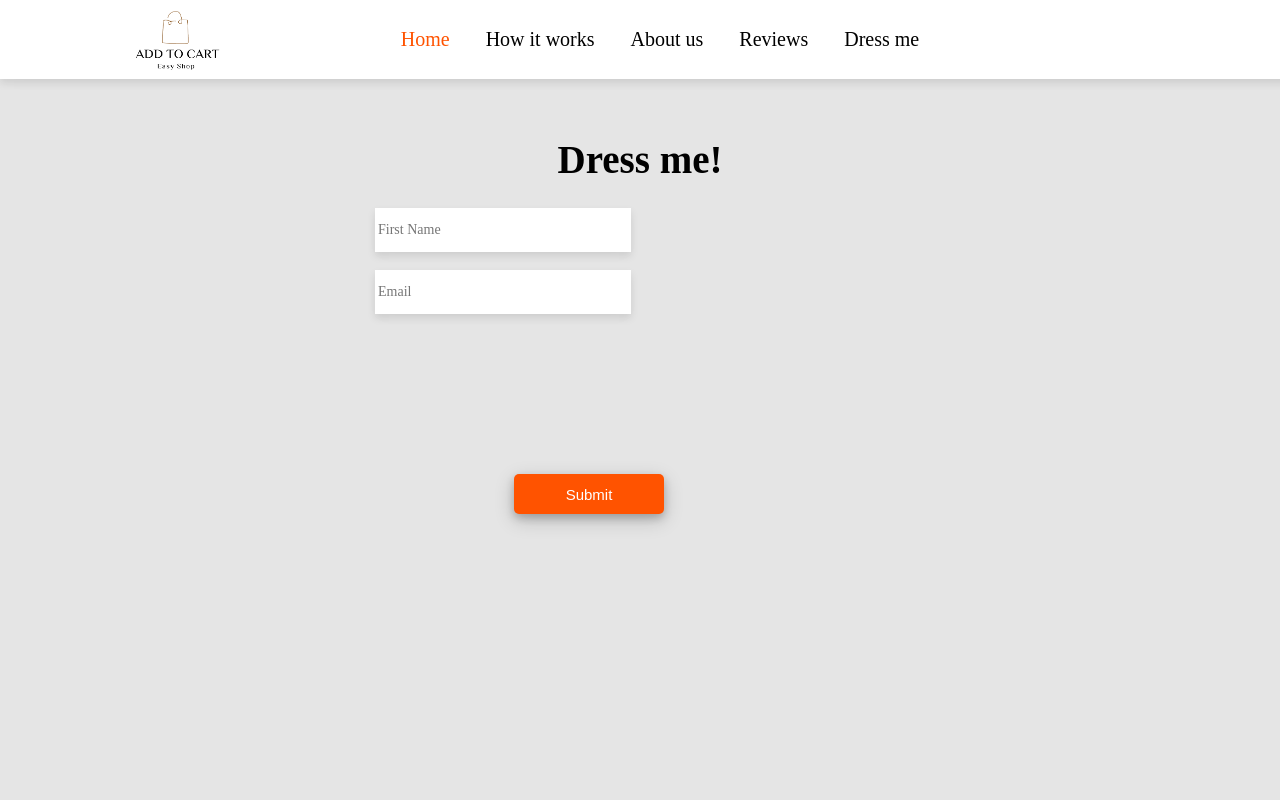
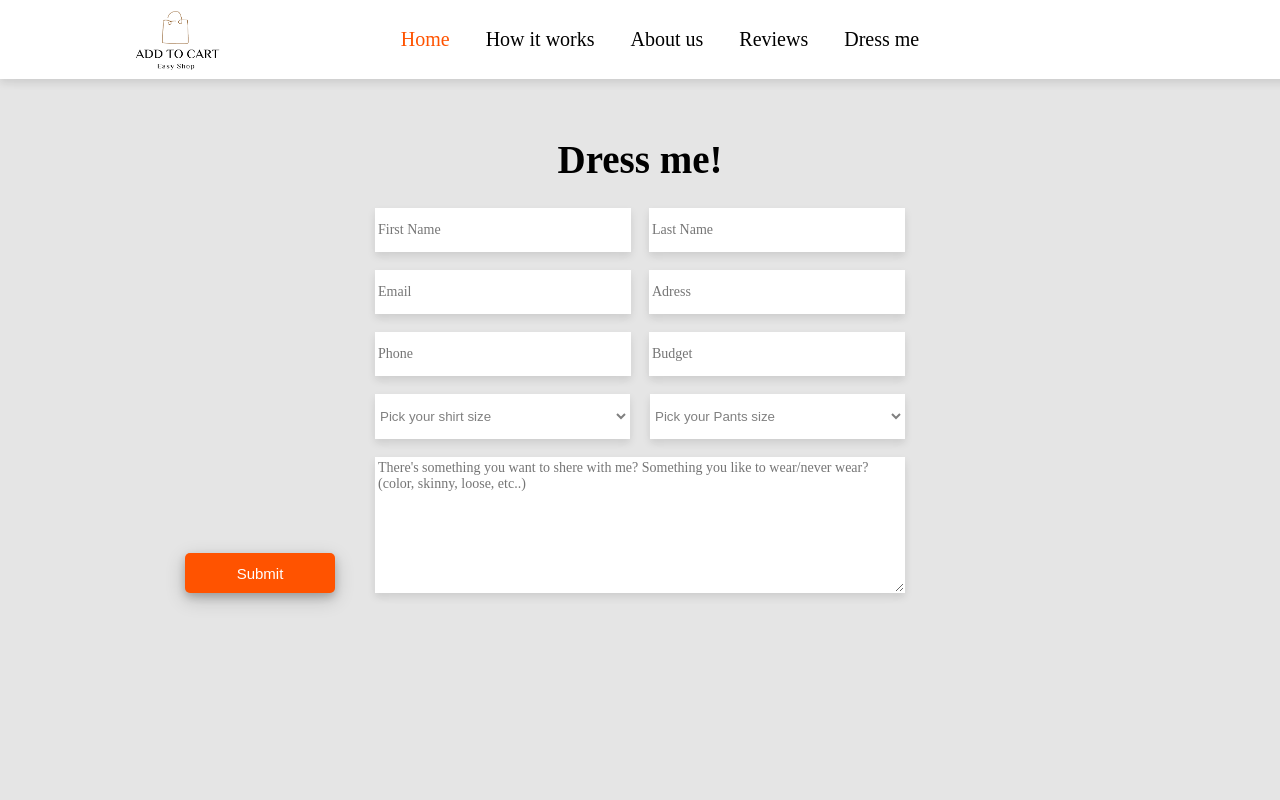
Before and after one commit to hilashay/shopping-app, a React (Create React App) app: page /form-section in a window 1280 px wide. Shown: the top 800 px of the page. Built offline with nearby package versions, Linux system fonts and the light colour scheme.

Commit message:
personal deatails component complited

```diff
--- a/src/modules/DressMe/DressMe.tsx
+++ b/src/modules/DressMe/DressMe.tsx
@@ -1,10 +1,10 @@
+import { Form, Formik } from "formik";
 import styled from "styled-components";
-import { SectionContainer, Button } from "../../components/General.styled";
-import { Field, Formik, useFormik, Form } from "formik";
-import { validate } from "./validate";
-import PersonalDetails from "./PersonalDeatails";
+import { Button, SectionContainer } from "../../components/General.styled";
+import PersonalDetails from "./PersonalDeatails/PersonalDeatails";
 import Sizes from "./Sizes";
 import TextArea from "./TextArea";
+import { validate } from "./validate";
 
 const DressMe = () => {
   return (
@@ -32,8 +32,8 @@ const DressMe = () => {
           return (
             <StyledForm>
               <PersonalDetails />
-              {/* <Sizes />
-            <TextArea /> */}
+              <Sizes />
+              <TextArea />
               <FormButton type="submit">Submit</FormButton>
             </StyledForm>
           );
@@ -47,7 +47,6 @@ export default DressMe;
 
 const Container = styled(SectionContainer)`
   display: flex;
-  position: relative;
   padding-top: 100px;
   min-height: 100vh;
   background: #e5e5e5;
@@ -68,6 +67,7 @@ const StyledForm = styled(Form)`
   width: 100%;
   flex-direction: column;
   align-items: center;
+  position: relative;
 `;
 
 const FormButton = styled(Button)`
@@ -76,6 +76,6 @@ const FormButton = styled(Button)`
   width: 150px;
   font-size: 15px;
   position: absolute;
-  bottom: 386px;
-  right: 616px;
+  bottom: 0;
+  left: 0;
 `;
--- a/src/modules/DressMe/PersonalDeatails.tsx
+++ /dev/null
@@ -1,84 +0,0 @@
-import { Field, Formik, useField, useFormik, FormikProps } from "formik";
-import styled from "styled-components";
-import { useEffect } from "react";
-
-const PersonalDetails = ({ ...props }) => {
-  const [field, meta] = useField("email");
-  const [firsNameField, firsNameMeta] = useField("firstName");
-
-  //   useEffect(() => {
-  //     if (field.value.includes("@")) {
-  //       helpers.setValue("asdasdada");
-  //       helpers.setError("asdasdada");
-  //     }
-  //   }, [field.value]);
-
-  return (
-    <Container>
-      <SecondaryContainer>
-        <FieldContainer>
-          <PersonalField placeholder="First Name" name="firstName" />
-          {firsNameMeta.error ? <Invalid>{firsNameMeta.error}</Invalid> : null}
-        </FieldContainer>
-        {/* <FieldContainer>
-            <PersonalField placeholder="Last Name" name="lastName" />
-            {meta.error ? <Invalid>{meta.error}</Invalid> : null}
-            </FieldContainer> */}
-      </SecondaryContainer>
-      <SecondaryContainer>
-        <FieldContainer>
-          <PersonalField placeholder="Email" name="email" />
-          {meta.error ? <Invalid>{meta.error}</Invalid> : null}
-        </FieldContainer>
-        {/* <FieldContainer>
-          <PersonalField placeholder="Adress" name="adress" />
-          {meta.error ? <Invalid>{meta.error}</Invalid> : null}
-        </FieldContainer>
-      </SecondaryContainer>
-      <SecondaryContainer>
-        <FieldContainer>
-          <PersonalField placeholder="Phone" name="phone" />
-          {meta.error ? <Invalid>{meta.error}</Invalid> : null}
-        </FieldContainer>
-        <FieldContainer>
-          <PersonalField type="select" placeholder="budget" name="select" />
-          {meta.error ? <Invalid>{meta.error}</Invalid> : null}
-        </FieldContainer> */}
-      </SecondaryContainer>
-    </Container>
-  );
-};
-export default PersonalDetails;
-
-const Container = styled.div`
-  display: flex;
-  flex-direction: column;
-`;
-
-const SecondaryContainer = styled.div`
-  display: flex;
-  justify-content: space-between;
-  margin-bottom: 18px;
-  width: 530px;
-`;
-
-const FieldContainer = styled.div`
-  display: flex;
-  flex-direction: column;
-`;
-
-const Invalid = styled.span`
-  font-size: 12px;
-  color: gray;
-`;
-
-const PersonalField = styled(Field)`
-  height: 40px;
-  width: 250px;
-  background-color: #ffffff;
-  border: 1px solid;
-  border-color: white;
-  font-family: "Gambetta", serif;
-  font-size: 14px;
-  box-shadow: 0 4px 8px 0 rgb(0 0 0 / 10%), 0 6px 20px 0 rgb(0 0 0 / 1%);
-`;
--- /dev/null
+++ b/src/modules/DressMe/PersonalDeatails/FieldAndValidation.tsx
@@ -0,0 +1,51 @@
+import { Field, useField } from "formik";
+import styled from "styled-components";
+
+export interface FieldProps {
+  placeholder: string;
+  name: string;
+  type?: string;
+  min?: string;
+  max?: string;
+  step?: string;
+}
+
+const FieldAndValidation = ({ min, max, step, type, placeholder, name }: FieldProps) => {
+  const [Field, Meta] = useField(name);
+  return (
+    <FieldContainer>
+      <PersonalField
+        min={min}
+        max={max}
+        step={step}
+        type={type}
+        placeholder={placeholder}
+        name={name}
+      />
+      {Meta.error ? <Invalid>{Meta.error}</Invalid> : null}
+    </FieldContainer>
+  );
+};
+
+export default FieldAndValidation;
+
+const FieldContainer = styled.div`
+  display: flex;
+  flex-direction: column;
+`;
+
+const Invalid = styled.span`
+  font-size: 12px;
+  color: gray;
+`;
+
+const PersonalField = styled(Field)`
+  height: 40px;
+  width: 250px;
+  background-color: #ffffff;
+  border: 1px solid;
+  border-color: white;
+  font-family: "Gambetta", serif;
+  font-size: 14px;
+  box-shadow: 0 4px 8px 0 rgb(0 0 0 / 10%), 0 6px 20px 0 rgb(0 0 0 / 1%);
+`;
--- /dev/null
+++ b/src/modules/DressMe/PersonalDeatails/PersonalDeatails.tsx
@@ -0,0 +1,41 @@
+import styled from "styled-components";
+import FieldAndValidation from "./FieldAndValidation";
+
+const PersonalDetails = () => {
+  return (
+    <Container>
+      <SecondaryContainer>
+        <FieldAndValidation placeholder="First Name" name="firstName" />
+        <FieldAndValidation placeholder="Last Name" name="lastName" />
+      </SecondaryContainer>
+      <SecondaryContainer>
+        <FieldAndValidation placeholder="Email" name="email" />
+        <FieldAndValidation placeholder="Adress" name="adress" />
+      </SecondaryContainer>
+      <SecondaryContainer>
+        <FieldAndValidation placeholder="Phone" name="phone" />
+        <FieldAndValidation
+          type="number"
+          min="300"
+          max="10000"
+          placeholder="Budget"
+          name="budget"
+          step="100"
+        />
+      </SecondaryContainer>
+    </Container>
+  );
+};
+export default PersonalDetails;
+
+const Container = styled.div`
+  display: flex;
+  flex-direction: column;
+`;
+
+const SecondaryContainer = styled.div`
+  display: flex;
+  justify-content: space-between;
+  margin-bottom: 18px;
+  width: 530px;
+`;
```
